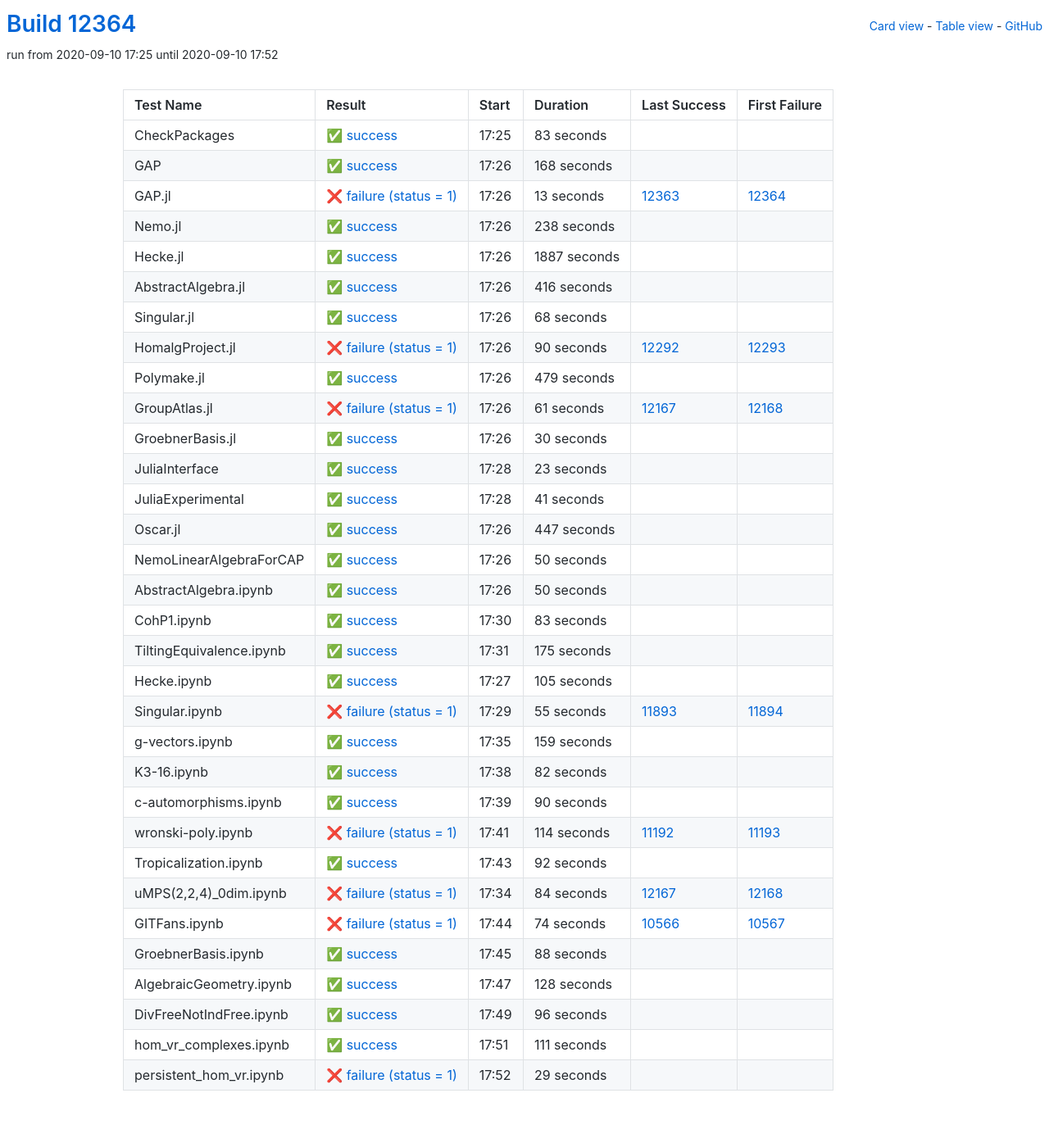
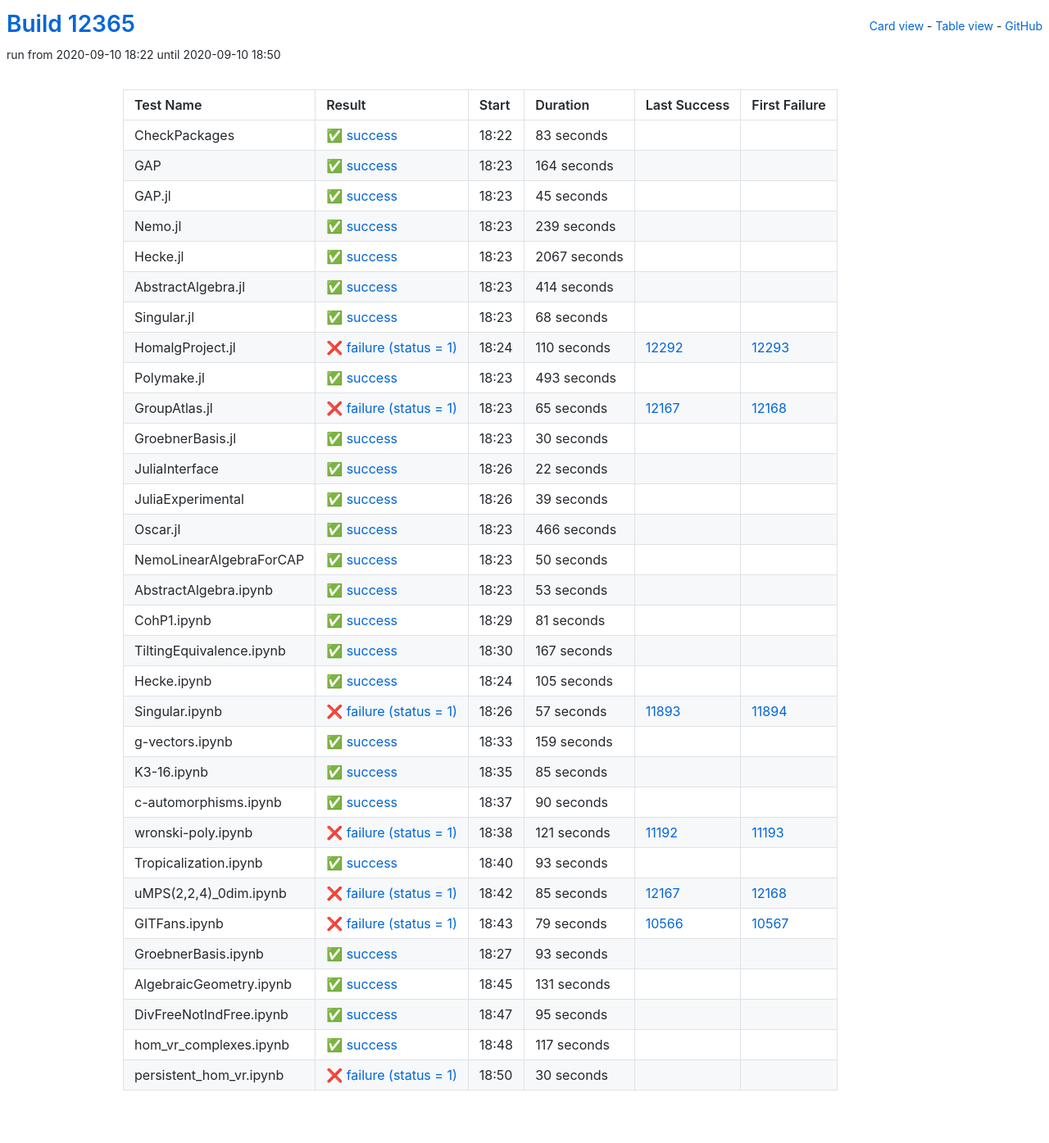
Before and after one commit to oscar-system/oscar-ci-status, a Jekyll site: the page built from table.html, in a window 1280 px wide. Shown: the whole page at 82% size. Built offline with Jekyll 4.4.1, drawn with Linux system fonts in a browser that asks for light colours.

Commit message:
Build #12365

```diff
--- a/_data/ci.yml
+++ b/_data/ci.yml
@@ -1,6 +1,6 @@
 ---
-build: 12364
-build_url: https://oscarci.mathematik.uni-kl.de/job/oscar/12364/
+build: 12365
+build_url: https://oscarci.mathematik.uni-kl.de/job/oscar/12365/
 job: oscar
 organization: oscar-system
 repo: oscar-ci-status
@@ -8,8 +8,8 @@
 tests:
 - name: CheckPackages
   id: checkpackages
-  log: https://oscarci.mathematik.uni-kl.de/job/oscar/12364/artifact/logs/build-12364/CheckPackages.log
-  start: 2020-09-10 17:25
+  log: https://oscarci.mathematik.uni-kl.de/job/oscar/12365/artifact/logs/build-12365/CheckPackages.log
+  start: 2020-09-10 18:22
   success: true
   exitcode: 0
   status: success
@@ -20,68 +20,68 @@
   first_failure_url:
 - name: GAP
   id: gap
-  log: https://oscarci.mathematik.uni-kl.de/job/oscar/12364/artifact/logs/build-12364/GAP.log
-  start: 2020-09-10 17:26
+  log: https://oscarci.mathematik.uni-kl.de/job/oscar/12365/artifact/logs/build-12365/GAP.log
+  start: 2020-09-10 18:23
   success: true
   exitcode: 0
   status: success
-  duration: 168
+  duration: 164
   last_success: false
   last_success_url:
   first_failure: false
   first_failure_url:
 - name: GAP.jl
   id: gap-jl
-  log: https://oscarci.mathematik.uni-kl.de/job/oscar/12364/artifact/logs/build-12364/GAP.jl.log
-  start: 2020-09-10 17:26
-  success: false
-  exitcode: 1
-  status: failure
-  duration: 13
-  last_success: 12363
-  last_success_url: https://oscarci.mathematik.uni-kl.de/job/oscar/12363/
-  first_failure: 12364
-  first_failure_url: https://oscarci.mathematik.uni-kl.de/job/oscar/12364/
-- name: Nemo.jl
-  id: nemo-jl
-  log: https://oscarci.mathematik.uni-kl.de/job/oscar/12364/artifact/logs/build-12364/Nemo.jl.log
-  start: 2020-09-10 17:26
+  log: https://oscarci.mathematik.uni-kl.de/job/oscar/12365/artifact/logs/build-12365/GAP.jl.log
+  start: 2020-09-10 18:23
   success: true
   exitcode: 0
   status: success
-  duration: 238
+  duration: 45
+  last_success: false
+  last_success_url:
+  first_failure: false
+  first_failure_url:
+- name: Nemo.jl
+  id: nemo-jl
+  log: https://oscarci.mathematik.uni-kl.de/job/oscar/12365/artifact/logs/build-12365/Nemo.jl.log
+  start: 2020-09-10 18:23
+  success: true
+  exitcode: 0
+  status: success
+  duration: 239
   last_success: false
   last_success_url:
   first_failure: false
   first_failure_url:
 - name: Hecke.jl
   id: hecke-jl
-  log: https://oscarci.mathematik.uni-kl.de/job/oscar/12364/artifact/logs/build-12364/Hecke.jl.log
-  start: 2020-09-10 17:26
+  log: https://oscarci.mathematik.uni-kl.de/job/oscar/12365/artifact/logs/build-12365/Hecke.jl.log
+  start: 2020-09-10 18:23
   success: true
   exitcode: 0
   status: success
-  duration: 1887
+  duration: 2067
   last_success: false
   last_success_url:
   first_failure: false
   first_failure_url:
 - name: AbstractAlgebra.jl
   id: abstractalgebra-jl
-  log: https://oscarci.mathematik.uni-kl.de/job/oscar/12364/artifact/logs/build-12364/AbstractAlgebra.jl.log
-  start: 2020-09-10 17:26
+  log: https://oscarci.mathematik.uni-kl.de/job/oscar/12365/artifact/logs/build-12365/AbstractAlgebra.jl.log
+  start: 2020-09-10 18:23
   success: true
   exitcode: 0
   status: success
-  duration: 416
+  duration: 414
   last_success: false
   last_success_url:
   first_failure: false
   first_failure_url:
 - name: Singular.jl
   id: singular-jl
-  log: https://oscarci.mathematik.uni-kl.de/job/oscar/12364/artifact/logs/build-12364/Singular.jl.log
-  start: 2020-09-10 17:26
+  log: https://oscarci.mathematik.uni-kl.de/job/oscar/12365/artifact/logs/build-12365/Singular.jl.log
+  start: 2020-09-10 18:23
   success: true
   exitcode: 0
   status: success
@@ -92,44 +92,44 @@
   first_failure_url:
 - name: HomalgProject.jl
   id: homalgproject-jl
-  log: https://oscarci.mathematik.uni-kl.de/job/oscar/12364/artifact/logs/build-12364/HomalgProject.jl.log
-  start: 2020-09-10 17:26
+  log: https://oscarci.mathematik.uni-kl.de/job/oscar/12365/artifact/logs/build-12365/HomalgProject.jl.log
+  start: 2020-09-10 18:24
   success: false
   exitcode: 1
   status: failure
-  duration: 90
+  duration: 110
   last_success: 12292
   last_success_url: https://oscarci.mathematik.uni-kl.de/job/oscar/12292/
   first_failure: 12293
   first_failure_url: https://oscarci.mathematik.uni-kl.de/job/oscar/12293/
 - name: Polymake.jl
   id: polymake-jl
-  log: https://oscarci.mathematik.uni-kl.de/job/oscar/12364/artifact/logs/build-12364/Polymake.jl.log
-  start: 2020-09-10 17:26
+  log: https://oscarci.mathematik.uni-kl.de/job/oscar/12365/artifact/logs/build-12365/Polymake.jl.log
+  start: 2020-09-10 18:23
   success: true
   exitcode: 0
   status: success
-  duration: 479
+  duration: 493
   last_success: false
   last_success_url:
   first_failure: false
   first_failure_url:
 - name: GroupAtlas.jl
   id: groupatlas-jl
-  log: https://oscarci.mathematik.uni-kl.de/job/oscar/12364/artifact/logs/build-12364/GroupAtlas.jl.log
-  start: 2020-09-10 17:26
+  log: https://oscarci.mathematik.uni-kl.de/job/oscar/12365/artifact/logs/build-12365/GroupAtlas.jl.log
+  start: 2020-09-10 18:23
   success: false
   exitcode: 1
   status: failure
-  duration: 61
+  duration: 65
   last_success: 12167
   last_success_url: https://oscarci.mathematik.uni-kl.de/job/oscar/12167/
   first_failure: 12168
   first_failure_url: https://oscarci.mathematik.uni-kl.de/job/oscar/12168/
 - name: GroebnerBasis.jl
   id: groebnerbasis-jl
-  log: https://oscarci.mathematik.uni-kl.de/job/oscar/12364/artifact/logs/build-12364/GroebnerBasis.jl.log
-  start: 2020-09-10 17:26
+  log: https://oscarci.mathematik.uni-kl.de/job/oscar/12365/artifact/logs/build-12365/GroebnerBasis.jl.log
+  start: 2020-09-10 18:23
   success: true
   exitcode: 0
   status: success
@@ -140,44 +140,44 @@
   first_failure_url:
 - name: JuliaInterface
   id: juliainterface
-  log: https://oscarci.mathematik.uni-kl.de/job/oscar/12364/artifact/logs/build-12364/JuliaInterface.log
-  start: 2020-09-10 17:28
+  log: https://oscarci.mathematik.uni-kl.de/job/oscar/12365/artifact/logs/build-12365/JuliaInterface.log
+  start: 2020-09-10 18:26
   success: true
   exitcode: 0
   status: success
-  duration: 23
+  duration: 22
   last_success: false
   last_success_url:
   first_failure: false
   first_failure_url:
 - name: JuliaExperimental
   id: juliaexperimental
-  log: https://oscarci.mathematik.uni-kl.de/job/oscar/12364/artifact/logs/build-12364/JuliaExperimental.log
-  start: 2020-09-10 17:28
+  log: https://oscarci.mathematik.uni-kl.de/job/oscar/12365/artifact/logs/build-12365/JuliaExperimental.log
+  start: 2020-09-10 18:26
   success: true
   exitcode: 0
   status: success
-  duration: 41
+  duration: 39
   last_success: false
   last_success_url:
   first_failure: false
   first_failure_url:
 - name: Oscar.jl
   id: oscar-jl
-  log: https://oscarci.mathematik.uni-kl.de/job/oscar/12364/artifact/logs/build-12364/Oscar.jl.log
-  start: 2020-09-10 17:26
+  log: https://oscarci.mathematik.uni-kl.de/job/oscar/12365/artifact/logs/build-12365/Oscar.jl.log
+  start: 2020-09-10 18:23
   success: true
   exitcode: 0
   status: success
-  duration: 447
+  duration: 466
   last_success: false
   last_success_url:
   first_failure: false
   first_failure_url:
 - name: NemoLinearAlgebraForCAP
   id: nemolinearalgebraforcap
-  log: https://oscarci.mathematik.uni-kl.de/job/oscar/12364/artifact/logs/build-12364/NemoLinearAlgebraForCAP.log
-  start: 2020-09-10 17:26
+  log: https://oscarci.mathematik.uni-kl.de/job/oscar/12365/artifact/logs/build-12365/NemoLinearAlgebraForCAP.log
+  start: 2020-09-10 18:23
   success: true
   exitcode: 0
   status: success
@@ -188,44 +188,44 @@
   first_failure_url:
 - name: AbstractAlgebra.ipynb
   id: abstractalgebra-ipynb
-  log: https://oscarci.mathematik.uni-kl.de/job/oscar/12364/artifact/logs/build-12364/AbstractAlgebra.ipynb.log
-  start: 2020-09-10 17:26
+  log: https://oscarci.mathematik.uni-kl.de/job/oscar/12365/artifact/logs/build-12365/AbstractAlgebra.ipynb.log
+  start: 2020-09-10 18:23
   success: true
   exitcode: 0
   status: success
-  duration: 50
+  duration: 53
   last_success: false
   last_success_url:
   first_failure: false
   first_failure_url:
 - name: CohP1.ipynb
   id: cohp1-ipynb
-  log: https://oscarci.mathematik.uni-kl.de/job/oscar/12364/artifact/logs/build-12364/CohP1.ipynb.log
-  start: 2020-09-10 17:30
+  log: https://oscarci.mathematik.uni-kl.de/job/oscar/12365/artifact/logs/build-12365/CohP1.ipynb.log
+  start: 2020-09-10 18:29
   success: true
   exitcode: 0
   status: success
-  duration: 83
+  duration: 81
   last_success: false
   last_success_url:
   first_failure: false
   first_failure_url:
 - name: TiltingEquivalence.ipynb
   id: tiltingequivalence-ipynb
-  log: https://oscarci.mathematik.uni-kl.de/job/oscar/12364/artifact/logs/build-12364/TiltingEquivalence.ipynb.log
-  start: 2020-09-10 17:31
+  log: https://oscarci.mathematik.uni-kl.de/job/oscar/12365/artifact/logs/build-12365/TiltingEquivalence.ipynb.log
+  start: 2020-09-10 18:30
   success: true
   exitcode: 0
   status: success
-  duration: 175
+  duration: 167
   last_success: false
   last_success_url:
   first_failure: false
   first_failure_url:
 - name: Hecke.ipynb
   id: hecke-ipynb
-  log: https://oscarci.mathematik.uni-kl.de/job/oscar/12364/artifact/logs/build-12364/Hecke.ipynb.log
-  start: 2020-09-10 17:27
+  log: https://oscarci.mathematik.uni-kl.de/job/oscar/12365/artifact/logs/build-12365/Hecke.ipynb.log
+  start: 2020-09-10 18:24
   success: true
   exitcode: 0
   status: success
@@ -236,20 +236,20 @@
   first_failure_url:
 - name: Singular.ipynb
   id: singular-ipynb
-  log: https://oscarci.mathematik.uni-kl.de/job/oscar/12364/artifact/logs/build-12364/Singular.ipynb.log
-  start: 2020-09-10 17:29
+  log: https://oscarci.mathematik.uni-kl.de/job/oscar/12365/artifact/logs/build-12365/Singular.ipynb.log
+  start: 2020-09-10 18:26
   success: false
   exitcode: 1
   status: failure
-  duration: 55
+  duration: 57
   last_success: 11893
   last_success_url: https://oscarci.mathematik.uni-kl.de/job/oscar/11893/
   first_failure: 11894
   first_failure_url: https://oscarci.mathematik.uni-kl.de/job/oscar/11894/
 - name: g-vectors.ipynb
   id: g-vectors-ipynb
-  log: https://oscarci.mathematik.uni-kl.de/job/oscar/12364/artifact/logs/build-12364/g-vectors.ipynb.log
-  start: 2020-09-10 17:35
+  log: https://oscarci.mathematik.uni-kl.de/job/oscar/12365/artifact/logs/build-12365/g-vectors.ipynb.log
+  start: 2020-09-10 18:33
   success: true
   exitcode: 0
   status: success
@@ -260,20 +260,20 @@
   first_failure_url:
 - name: K3-16.ipynb
   id: k3-16-ipynb
-  log: https://oscarci.mathematik.uni-kl.de/job/oscar/12364/artifact/logs/build-12364/K3-16.ipynb.log
-  start: 2020-09-10 17:38
+  log: https://oscarci.mathematik.uni-kl.de/job/oscar/12365/artifact/logs/build-12365/K3-16.ipynb.log
+  start: 2020-09-10 18:35
   success: true
   exitcode: 0
   status: success
-  duration: 82
+  duration: 85
   last_success: false
   last_success_url:
   first_failure: false
   first_failure_url:
 - name: c-automorphisms.ipynb
   id: c-automorphisms-ipynb
-  log: https://oscarci.mathematik.uni-kl.de/job/oscar/12364/artifact/logs/build-12364/c-automorphisms.ipynb.log
-  start: 2020-09-10 17:39
+  log: https://oscarci.mathematik.uni-kl.de/job/oscar/12365/artifact/logs/build-12365/c-automorphisms.ipynb.log
+  start: 2020-09-10 18:37
   success: true
   exitcode: 0
   status: success
@@ -284,108 +284,108 @@
   first_failure_url:
 - name: wronski-poly.ipynb
   id: wronski-poly-ipynb
-  log: https://oscarci.mathematik.uni-kl.de/job/oscar/12364/artifact/logs/build-12364/wronski-poly.ipynb.log
-  start: 2020-09-10 17:41
+  log: https://oscarci.mathematik.uni-kl.de/job/oscar/12365/artifact/logs/build-12365/wronski-poly.ipynb.log
+  start: 2020-09-10 18:38
   success: false
   exitcode: 1
   status: failure
-  duration: 114
+  duration: 121
   last_success: 11192
   last_success_url: https://oscarci.mathematik.uni-kl.de/job/oscar/11192/
   first_failure: 11193
   first_failure_url: https://oscarci.mathematik.uni-kl.de/job/oscar/11193/
 - name: Tropicalization.ipynb
   id: tropicalization-ipynb
-  log: https://oscarci.mathematik.uni-kl.de/job/oscar/12364/artifact/logs/build-12364/Tropicalization.ipynb.log
-  start: 2020-09-10 17:43
+  log: https://oscarci.mathematik.uni-kl.de/job/oscar/12365/artifact/logs/build-12365/Tropicalization.ipynb.log
+  start: 2020-09-10 18:40
   success: true
   exitcode: 0
   status: success
-  duration: 92
+  duration: 93
   last_success: false
   last_success_url:
   first_failure: false
   first_failure_url:
 - name: uMPS(2,2,4)_0dim.ipynb
   id: umps-2-2-4-0dim-ipynb
-  log: https://oscarci.mathematik.uni-kl.de/job/oscar/12364/artifact/logs/build-12364/uMPS-2-2-4-_0dim.ipynb.log
-  start: 2020-09-10 17:34
+  log: https://oscarci.mathematik.uni-kl.de/job/oscar/12365/artifact/logs/build-12365/uMPS-2-2-4-_0dim.ipynb.log
+  start: 2020-09-10 18:42
   success: false
   exitcode: 1
   status: failure
-  duration: 84
+  duration: 85
   last_success: 12167
   last_success_url: https://oscarci.mathematik.uni-kl.de/job/oscar/12167/
   first_failure: 12168
   first_failure_url: https://oscarci.mathematik.uni-kl.de/job/oscar/12168/
 - name: GITFans.ipynb
   id: gitfans-ipynb
-  log: https://oscarci.mathematik.uni-kl.de/job/oscar/12364/artifact/logs/build-12364/GITFans.ipynb.log
-  start: 2020-09-10 17:44
+  log: https://oscarci.mathematik.uni-kl.de/job/oscar/12365/artifact/logs/build-12365/GITFans.ipynb.log
+  start: 2020-09-10 18:43
   success: false
   exitcode: 1
   status: failure
-  duration: 74
+  duration: 79
   last_success: 10566
   last_success_url: https://oscarci.mathematik.uni-kl.de/job/oscar/10566/
   first_failure: 10567
   first_failure_url: https://oscarci.mathematik.uni-kl.de/job/oscar/10567/
 - name: GroebnerBasis.ipynb
   id: groebnerbasis-ipynb
-  log: https://oscarci.mathematik.uni-kl.de/job/oscar/12364/artifact/logs/build-12364/GroebnerBasis.ipynb.log
-  start: 2020-09-10 17:45
+  log: https://oscarci.mathematik.uni-kl.de/job/oscar/12365/artifact/logs/build-12365/GroebnerBasis.ipynb.log
+  start: 2020-09-10 18:27
   success: true
   exitcode: 0
   status: success
-  duration: 88
+  duration: 93
   last_success: false
   last_success_url:
   first_failure: false
   first_failure_url:
 - name: AlgebraicGeometry.ipynb
   id: algebraicgeometry-ipynb
-  log: https://oscarci.mathematik.uni-kl.de/job/oscar/12364/artifact/logs/build-12364/AlgebraicGeometry.ipynb.log
-  start: 2020-09-10 17:47
+  log: https://oscarci.mathematik.uni-kl.de/job/oscar/12365/artifact/logs/build-12365/AlgebraicGeometry.ipynb.log
+  start: 2020-09-10 18:45
   success: true
   exitcode: 0
   status: success
-  duration: 128
+  duration: 131
   last_success: false
   last_success_url:
   first_failure: false
   first_failure_url:
 - name: DivFreeNotIndFree.ipynb
   id: divfreenotindfree-ipynb
-  log: https://oscarci.mathematik.uni-kl.de/job/oscar/12364/artifact/logs/build-12364/DivFreeNotIndFree.ipynb.log
-  start: 2020-09-10 17:49
+  log: https://oscarci.mathematik.uni-kl.de/job/oscar/12365/artifact/logs/build-12365/DivFreeNotIndFree.ipynb.log
+  start: 2020-09-10 18:47
   success: true
   exitcode: 0
   status: success
-  duration: 96
+  duration: 95
   last_success: false
   last_success_url:
   first_failure: false
   first_failure_url:
 - name: hom_vr_complexes.ipynb
   id: hom-vr-complexes-ipynb
-  log: https://oscarci.mathematik.uni-kl.de/job/oscar/12364/artifact/logs/build-12364/hom_vr_complexes.ipynb.log
-  start: 2020-09-10 17:51
+  log: https://oscarci.mathematik.uni-kl.de/job/oscar/12365/artifact/logs/build-12365/hom_vr_complexes.ipynb.log
+  start: 2020-09-10 18:48
   success: true
   exitcode: 0
   status: success
-  duration: 111
+  duration: 117
   last_success: false
   last_success_url:
   first_failure: false
   first_failure_url:
 - name: persistent_hom_vr.ipynb
   id: persistent-hom-vr-ipynb
-  log: https://oscarci.mathematik.uni-kl.de/job/oscar/12364/artifact/logs/build-12364/persistent_hom_vr.ipynb.log
-  start: 2020-09-10 17:52
+  log: https://oscarci.mathematik.uni-kl.de/job/oscar/12365/artifact/logs/build-12365/persistent_hom_vr.ipynb.log
+  start: 2020-09-10 18:50
   success: false
   exitcode: 1
   status: failure
-  duration: 29
+  duration: 30
   last_success: false
   last_success_url:
   first_failure: false
```
Also changed, not shown: README.md.
